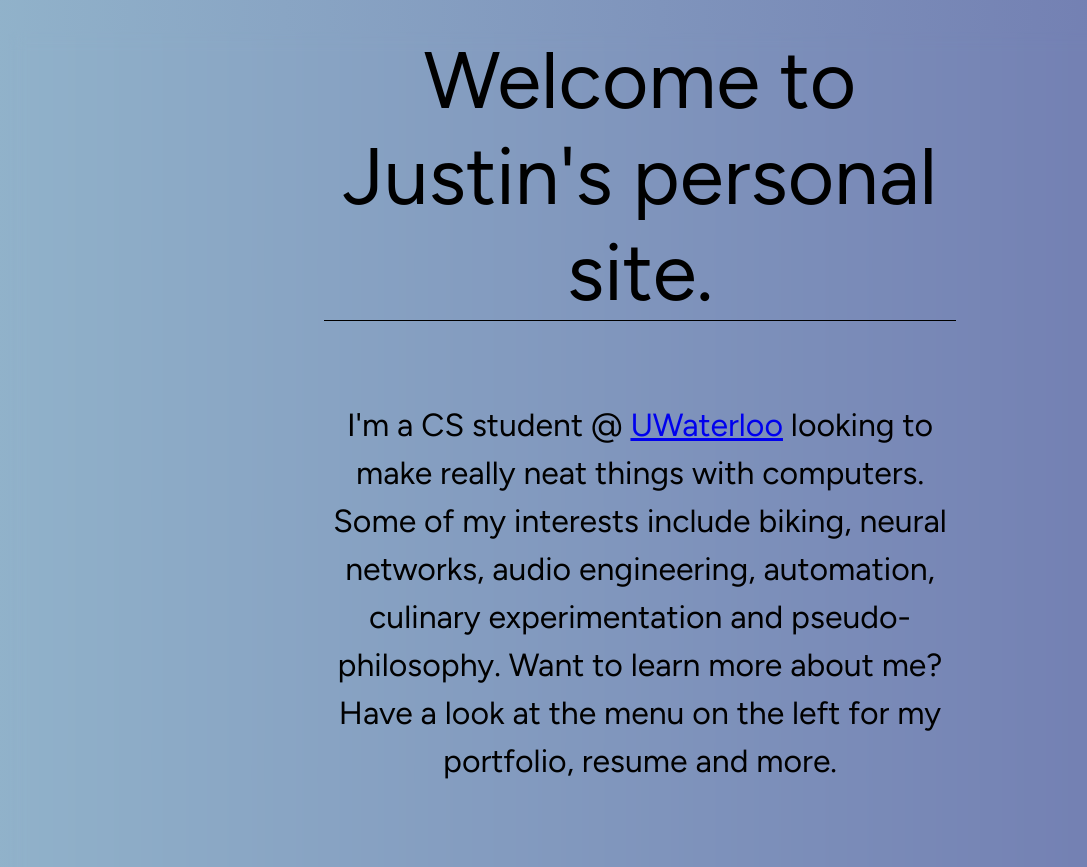
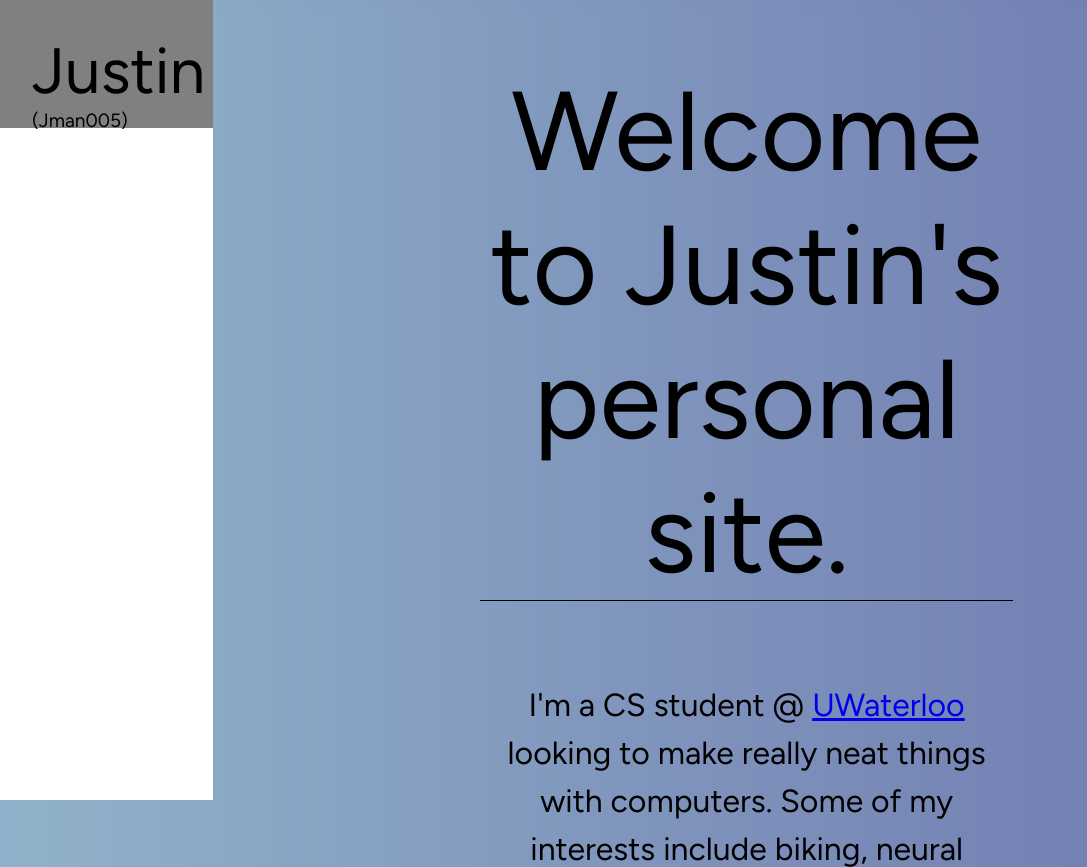
Before and after one commit to justin-ys/jman005.github.io, a plain HTML site: page index.html in a window 1280 px wide. Shown: the top 867 px of the page, without its empty margins (0-1087 px from the left). Drawn offline with Linux system fonts and the light colour scheme; a script that the page names is missing.

Commit message:
Basic menubar

```diff
--- a/index.html
+++ b/index.html
@@ -3,6 +3,11 @@
 		<link href="https://fonts.googleapis.com/css2?family=Figtree:wght@400..700" rel="stylesheet">
 	</head>
 	<style>
+
+		* {
+			margin: 0;
+		}
+
 		body {
 			background: rgb(93,90,161);
 			background: linear-gradient(270deg, rgba(93,90,161,1) 0%, rgba(161,206,215,1) 100%);
@@ -38,10 +43,11 @@
 			font-variation-settings: "wght" 550;
 			display: inline-block;
 			text-align: center;
-			font-size: 5em;
+			font-size: 7em;
 		}
 
 		.intro-container {
+			margin-top: 2em;
 			width: 100%;
 		}
 
@@ -79,9 +85,38 @@
 			font-variation-settings: "wght" 600;
 		}
 
+		.menubar {
+			position: sticky;
+			top: 0;
+			width: 20%;
+			height: 100vh;
+			overflow: hidden;
+			background-color: white;
+		}
+
+		.menu-header {
+			background: gray;
+			height: 12vh;
+			padding-top: 0.5em;
+			padding-left: 0.5em;
+			padding-bottom: 0;
+			font-size: 4em;
+			font-family: 'Figtree', serif;
+			font-variation-settings: "wght" 550;
+		}
+
+		.container {
+			display: flex;
+			justify-content: space-between;
+		}
+
 	</style>
 	<script type="module" src="https://unpkg.com/@rocktimsaikia/github-card@latest?module"></script>
 	<body>
+		<div class=container>
+			<div class=menubar>
+				<div class="menu-header">Justin <div style="font-size:0.3em">(Jman005)</div></div>
+			</div>
 			<div class=intro-container>
 				<div class="text-container title-container">
 					<div class=title>Welcome to Justin's personal site.</div>
@@ -96,6 +131,6 @@
 						<iframe style="border: 0; width: 350px; height: 470px; margin: 4em" src="https://bandcamp.com/EmbeddedPlayer/album=1649481392/size=large/bgcol=ffffff/linkcol=0687f5/tracklist=false/transparent=true/" seamless><a href="https://jm-5.bandcamp.com/album/scp-area-89-ost-ep-1">SCP Area 89 OST - EP 1 by JM5</a></iframe>
 				</div>
 			</div>
-
+		</div>
 	</body>
 </html>
```
Lines whose indentation alone changed are shown as unchanged.
